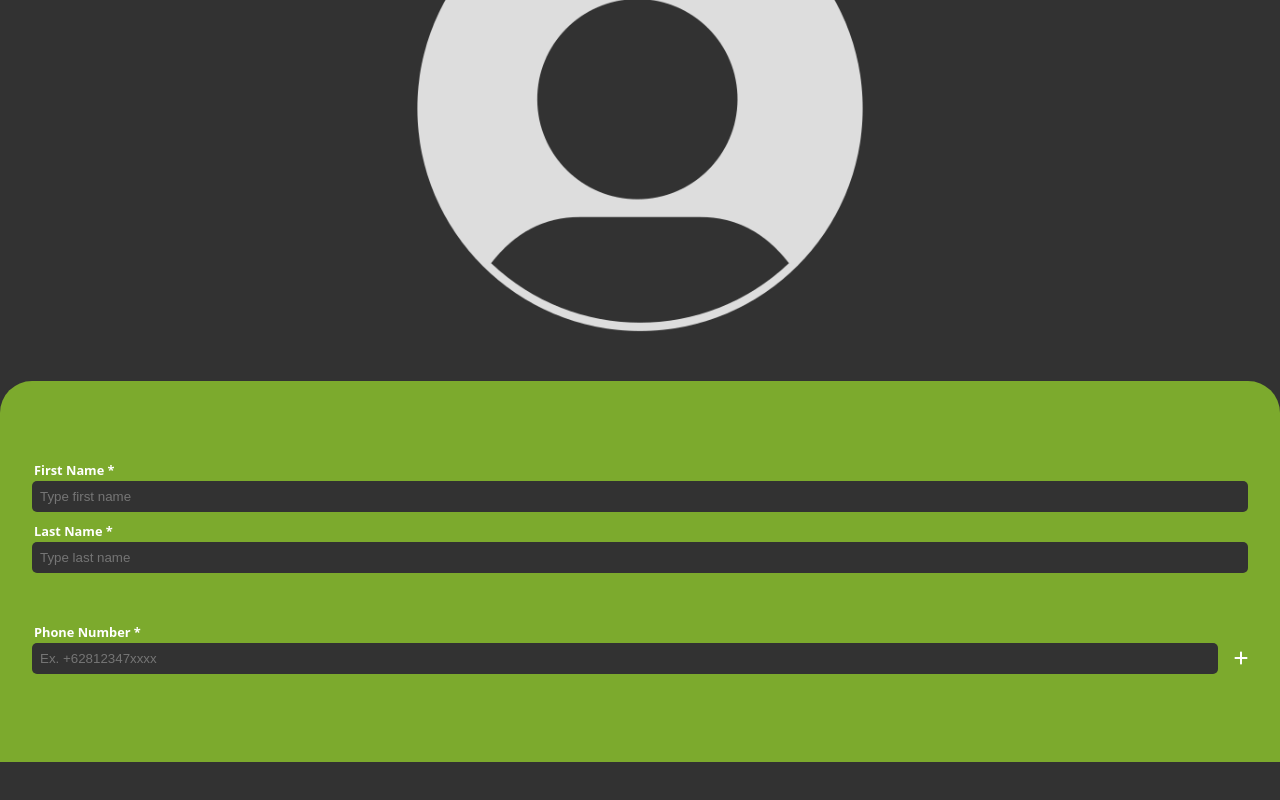
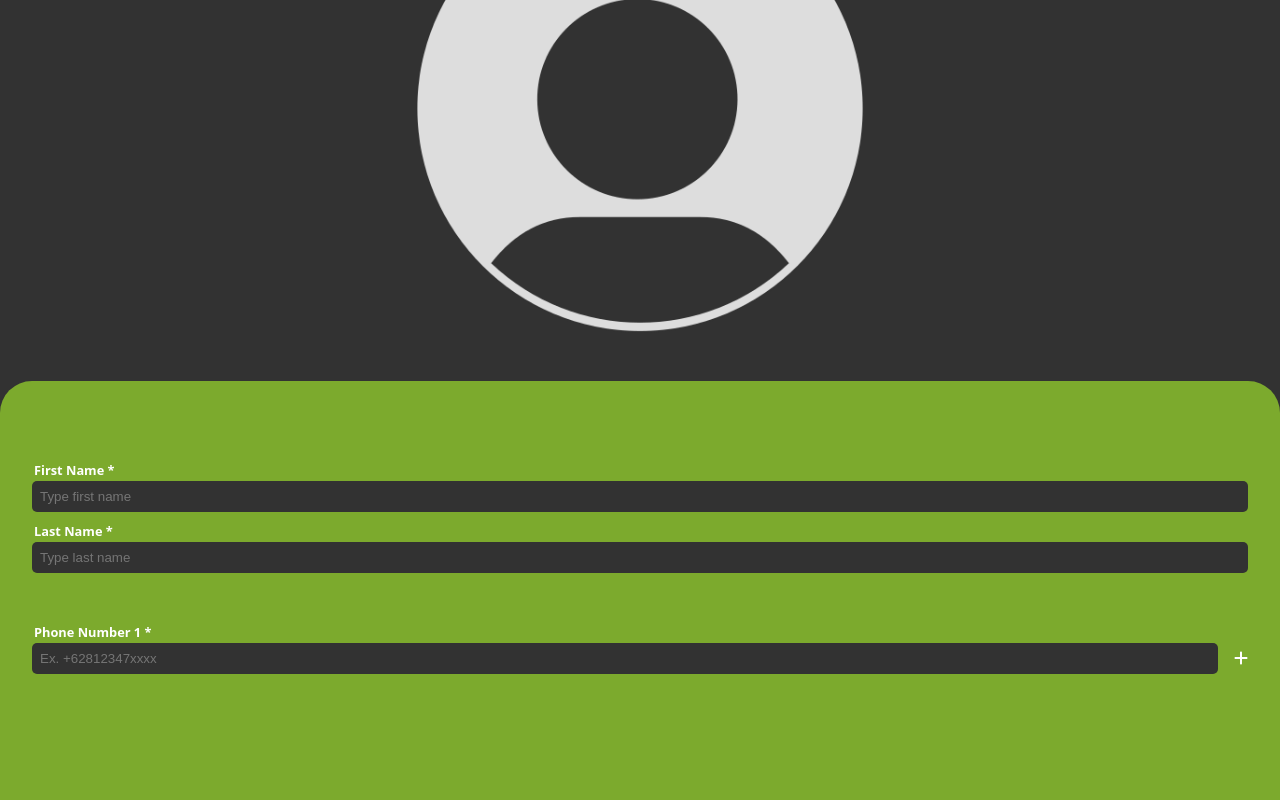
Before and after one commit to hanaw23/Phone-Book-Project, a Next.js app: page /contacts/new in a window 1280 px wide. Shown: the part 220-1020 px from the top of the page. Before the commit the page ends 982 px from the top, so only its background shows below. Built offline with nearby package versions, Linux system fonts and the light colour scheme.

Commit message:
styles: change styles height

```diff
--- a/src/common/components/organisms/forms/contacs/addEditContactNumber.tsx
+++ b/src/common/components/organisms/forms/contacs/addEditContactNumber.tsx
@@ -41,6 +41,9 @@ const AddEditContactNumber = (props: { isEdit: boolean; cancel: () => void; titl
     } else {
       alert(phoneNumbers.map((phone) => phone.phoneNumber));
     }
+    setPhoneNumbers([{ id: 1, phoneNumber: "" }]);
+    setFirstName("");
+    setLastName("");
   };
 
   //   === HTML ===
@@ -91,10 +94,10 @@ const AddEditContactNumber = (props: { isEdit: boolean; cancel: () => void; titl
           position: absolute;
           margin-top: 3rem;
           background-color: #7caa2d;
-          height: max-content;
+          height: ${phoneNumbers.length > 2 ? "100%" : "62%"};
           width: 100%;
           border-radius: 2rem 2rem 0 0;
-          padding-bottom: 3.5rem;
+          margin-bottom: 0;
         `}
       >
         <div
@@ -131,7 +134,7 @@ const AddEditContactNumber = (props: { isEdit: boolean; cancel: () => void; titl
                 `}
               >
                 <InputComponent
-                  label="Phone Number"
+                  label={`Phone Number ${phone.id}`}
                   placeholder="Ex. +62812347xxxx"
                   required={true}
                   value={phone.phoneNumber}
```
